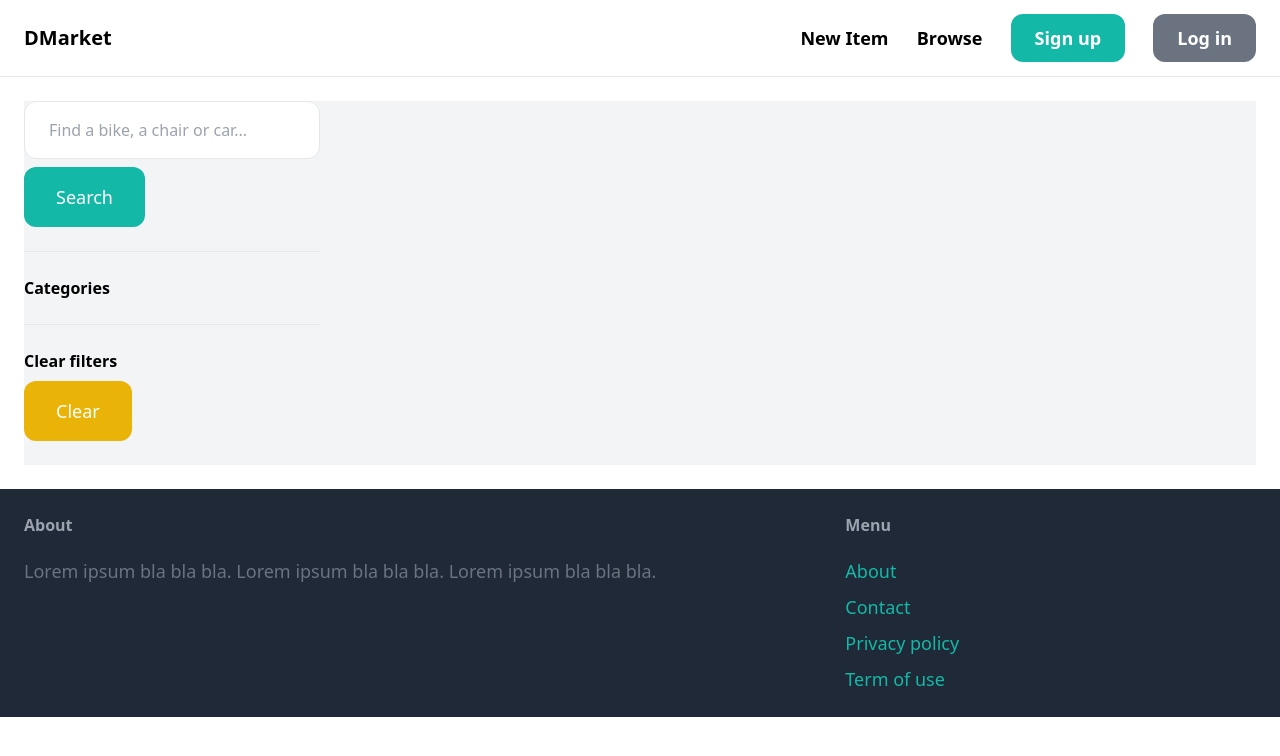
After one commit to marcelorum/Django-Marketplace, a Django app: page /items/ in a window 1280 px wide. The commit adds this page. Shown: the top 756 px of the page. Run offline with Django 4.2, Linux system fonts and the light colour scheme; data that the repository does not hold is empty; some libraries are stand-ins or nearby versions.

Commit message:
Searching

```diff
--- a/core/templates/base.html
+++ b/core/templates/base.html
@@ -12,7 +12,7 @@
 
             <div class="space-x-6">
                 <a href="{% url 'item:new' %}" class="text-lg font-semibold hover:text-gray-500">New Item</a>
-                <a href="#" class="text-lg font-semibold hover:text-gray-500">Browse</a>
+                <a href="{% url 'item:items' %}" class="text-lg font-semibold hover:text-gray-500">Browse</a>
 
                 {% if request.user.is_authenticated %}
                     <a href="#" class="px-6 py-3 text-lg font-semibold bg-teal-500 text-white rounded-xl hover:bg-teal-700">Inbox</a>
--- /dev/null
+++ b/item/templates/items.html
@@ -0,0 +1,53 @@
+{% extends 'base.html' %}
+
+{% block title %}Search{% endblock %}
+
+{% block content %}
+<div class="pb-6 grid grid-cols-4 gap-4 bg-gray-100">
+    <div class="col-span-1">
+        <form method="get" action="{% url 'item:items' %}">
+            <input name="query" class="w-full py-4 px-6 border rounded-xl" type="text" value="{{ query }}" placeholder="Find a bike, a chair or car...">
+
+            <button class="mt-2 py-4 px-8 text-lg bg-teal-500 text-white rounded-xl">Search</button>
+        </form>
+
+        <hr class="my-6">
+
+        <p class="font-semibold">Categories</p>
+
+        <ul>
+            {% for category in categories %}
+                <li class="py-2 px-2 rounded-xl{% if category.id == category_id %} bg-gray-200{% endif %}">
+                    <a href="{% url 'item:items' %}?query={{ query }}&category={{ category.id }}">{{ category.name }}</a>
+                </li>
+            {% endfor %}
+        </ul>
+
+        <hr class="my-6">
+
+        <p class="font-semibold">Clear filters</p>
+
+        <ul>
+            <li><a href="{% url 'item:items' %}" class="mt-2 py-4 px-8 inline-block bg-yellow-500 text-lg rounded-xl text-white">Clear</a>
+    </div>
+
+    <div class="col-span-3">
+        <div class="grid grid-cols-3 gap-3">
+            {% for item in items %}
+                <div>
+                    <a href="{% url 'item:detail' item.id %}">
+                        <div>
+                            <img src="{{ item.image.url }}" class="rounded-t-xl">
+                        </div>
+
+                        <div class="p-6 bg-white rounded-b-xl">
+                            <h2 class="text-2xl">{{ item.name }}</h2>
+                            <p class="text-gray-500">Price: {{ item.price }}</p>
+                        </div>
+                    </a>
+                </div>
+            {% endfor %}
+        </div>
+    </div>
+</div>
+{% endblock %}
--- a/item/urls.py
+++ b/item/urls.py
@@ -5,6 +5,7 @@ from . import views
 app_name = 'item'
 
 urlpatterns = [
+    path('', views.items, name='items'),
     path('new/', views.new, name='new'),
     path('<int:pk>/', views.detail, name='detail'),
     path('<int:pk>/delete/', views.delete, name='delete'),
--- a/item/views.py
+++ b/item/views.py
@@ -1,7 +1,28 @@
 from django.contrib.auth.decorators import login_required
+from django.db.models import Q
 from django.shortcuts import render, get_object_or_404, redirect
+
 from .forms import NewItemForm, EditItemForm
-from .models import Item
+from .models import Item, Category
+
+def items(request):
+    query = request.GET.get('query', '')
+    category_id = request.GET.get('category', 0)
+    categories = Category.objects.all()
+    items = Item.objects.filter(is_sold=False)
+
+    if category_id:
+        items = items.filter(category_id=category_id)
+
+    if query:
+        items = items.filter(Q(name__icontains=query)|Q(description__icontains=query))
+
+    return render(request, 'items.html', {
+        'items': items,
+        'query': query,
+        'categories': categories,
+        'category_id': int(category_id),
+    })
 
 def detail(request, pk):
     item = get_object_or_404(Item, pk=pk)
```
